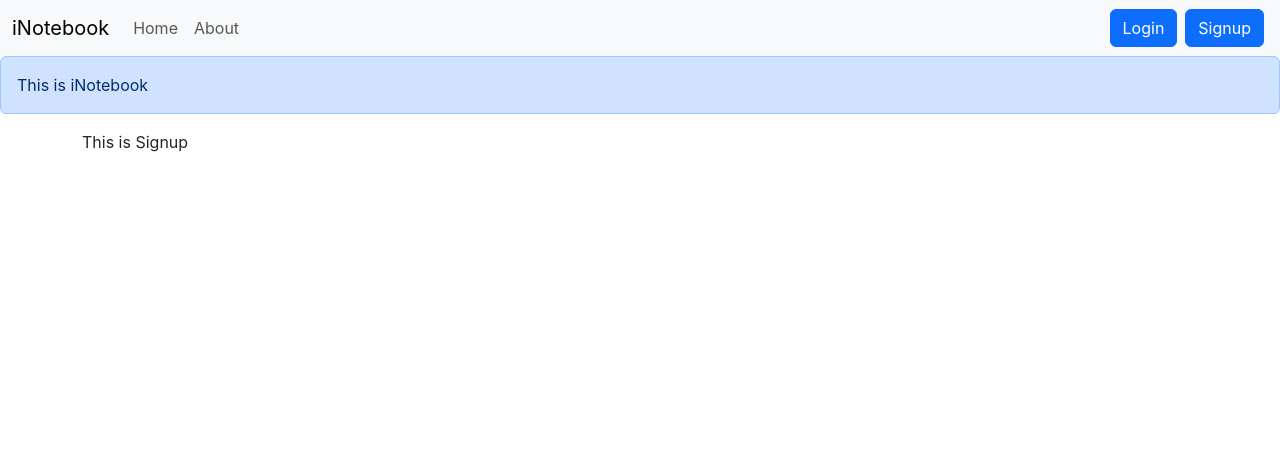
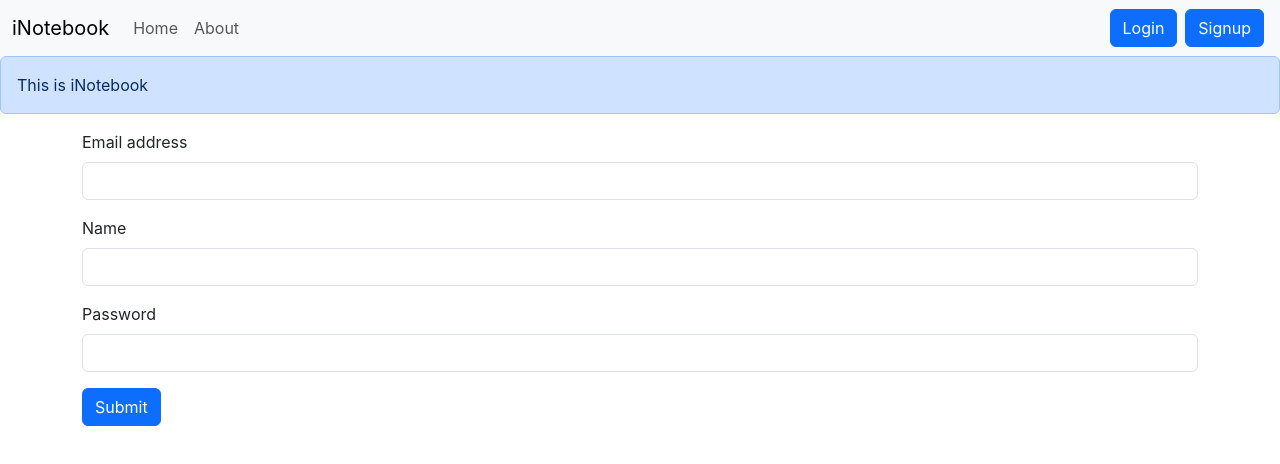
Before and after one commit to aakashduggal/iNotebook, a React (Create React App) app in the folder Frontend/: page /signup in a window 1280 px wide. Shown: the top 464 px of the page. Built offline with nearby package versions, Linux system fonts and the light colour scheme.

Commit message:
added signup functionality in app

```diff
--- a/Frontend/src/component/Signup.js
+++ b/Frontend/src/component/Signup.js
@@ -1,10 +1,52 @@
-import React from 'react'
+import React, { useState } from 'react'
+import {useNavigate} from 'react-router-dom'
 
-const Signup = ()=>{
+const Signup = () => {
+
+    const [credentials, setCredentials] = useState({name: "", email: "", password: ""})
+
+    let navigate = useNavigate()
+    const handleSubmit = async (e)=>{
+      e.preventDefault()
+      const response = await fetch('http://localhost:5000/api/auth/create', {
+        method: 'POST',
+        headers: {
+            'content-type': 'application/json'
+        },
+        body: JSON.stringify({name: credentials.name, email: credentials.email, password: credentials.password})
+      })
+     const json = await response.json()
+
+     if(json.success){
+        localStorage.setItem('token', json.authToken)
+        navigate('/login')
+     }
+     else{
+        navigate('/signup')
+     }
+    }
+
+    const onChange = (e)=>{
+     setCredentials({...credentials, [e.target.name]: e.target.value})
+    }
 
     return (
         <>
-        This is Signup
+            <form onSubmit={handleSubmit}>
+                <div className="mb-3">
+                    <label htmlFor="email" className="form-label">Email address</label>
+                    <input type="email" className="form-control" id="email" aria-describedby="emailHelp" onChange={onChange} name="email" />
+                </div>
+                <div className="mb-3">
+                    <label htmlFor="name" className="form-label">Name</label>
+                    <input type="text" className="form-control" id="name" onChange={onChange} name="name" />
+                </div>
+                <div className="mb-3">
+                    <label htmlFor="password" className="form-label">Password</label>
+                    <input type="password" className="form-control" id="password" onChange={onChange} name="password"/>
+                </div>
+                <button type="submit"  className="btn btn-primary">Submit</button>
+            </form>
         </>
     )
 }
--- a/Frontend/src/context/NoteState.js
+++ b/Frontend/src/context/NoteState.js
@@ -15,7 +15,7 @@
     }
   })
   const json = await response.json()
-  console.log(json)
+
   setNotes(json)
 }
 
@@ -46,7 +46,7 @@
     }
   })
   const json = response.json()
-  console.log(json)
+
    const newNotes = notes.filter((note)=>(note._id !== id))
   setNotes(newNotes)
 }
@@ -63,7 +63,7 @@
     body: JSON.stringify({title, description, tag})
   })
   const json = response.json()
-  console.log(json)
+
 const newNote = JSON.parse(JSON.stringify(notes))
 for(let i = 0; i<newNote.length; i++){
   const element = newNote[i]
```
